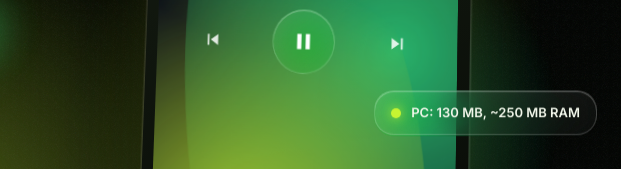
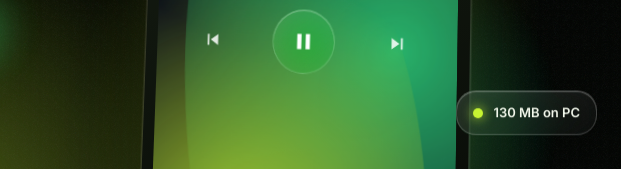
Before and after one commit to uronlynonny/Glasswave, a plain HTML site: page docs/index.html in a window 1280 px wide. Shown: the part 588-757 px from the top of the page, 659-1280 px from the left. Drawn offline with Linux system fonts and the light colour scheme; no server answers.

Commit message:
Website: shorter PC size chip
Co-Authored-By: Claude Opus 5.5 <noreply@anthropic.com>

```diff
--- a/docs/index.html
+++ b/docs/index.html
@@ -325,7 +325,7 @@ footer .sig{font-family:Syne;font-weight:700;font-size:18px;color:var(--ink);mar
     <div class="chip glass d"><span class="dot"></span>Synced from YT Music</div>
     <div class="chip glass b">✦ Synced lyrics</div>
     <div class="chip glass c"><span>⚡ <span data-size="phone">4.1 MB</span> on phone, no ads</span></div>
-    <div class="chip glass e"><span class="dot"></span><span>PC: <span data-size="pc">130 MB</span>, ~250 MB RAM</span></div>
+    <div class="chip glass e"><span class="dot"></span><span><span data-size="pc">130 MB</span> on PC</span></div>
   </div>
 </section>
 
```
